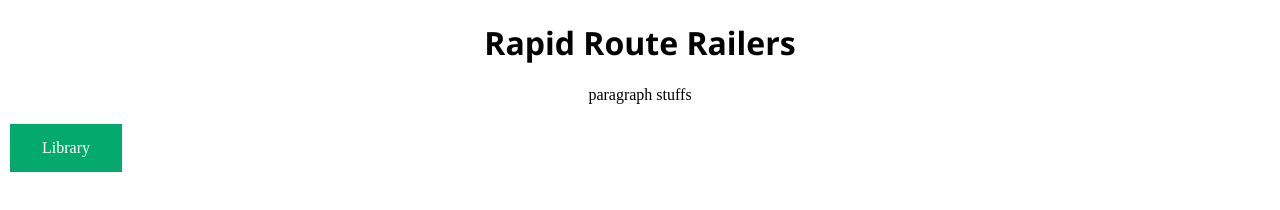
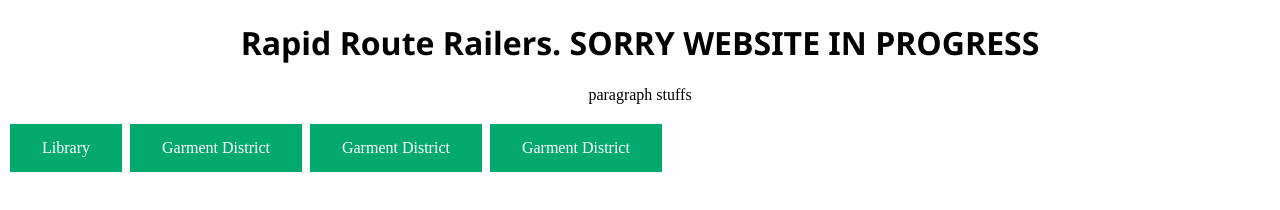
Before and after one commit to BagelSandwich4/PNM-experiment-2, a plain HTML site: page main_page.html in a window 1280 px wide. Drawn offline with Linux system fonts and the light colour scheme.

Commit message:
added other things

```diff
--- a/main_page.html
+++ b/main_page.html
@@ -26,9 +26,12 @@
 </style>
 
 <body>
-    <h1 class=header>Rapid Route Railers</h1>
+    <h1 class=header>Rapid Route Railers. SORRY WEBSITE IN PROGRESS</h1>
     <p class=center_text>paragraph stuffs</p>
     <a href=library.html class="button"> Library </a>
+    <a href=garmentdistrict.html class="button"> Garment District </a>
+    <a href=garmentdistrict.html class="button"> Garment District </a>
+    <a href=garmentdistrict.html class="button"> Garment District </a>
 </body>
 
 </html>
```
Also changed, not shown: index.html (added, +9 -0 lines), CommuterRailRoute.jpg (deleted), Embroidery Workshop.png (added).
